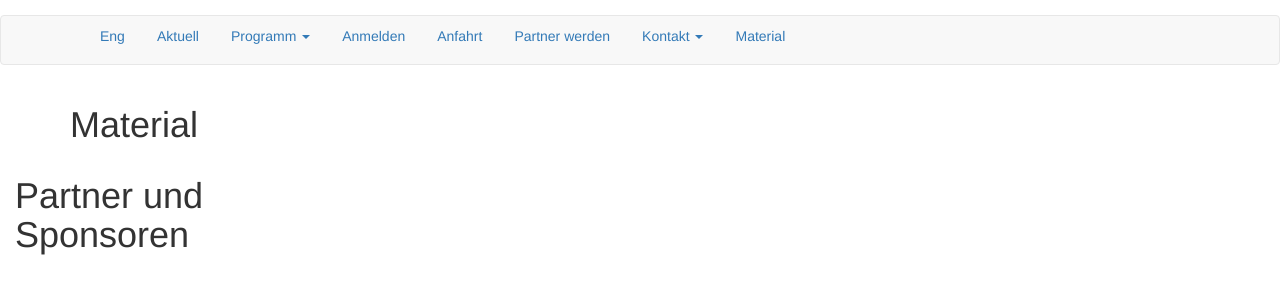
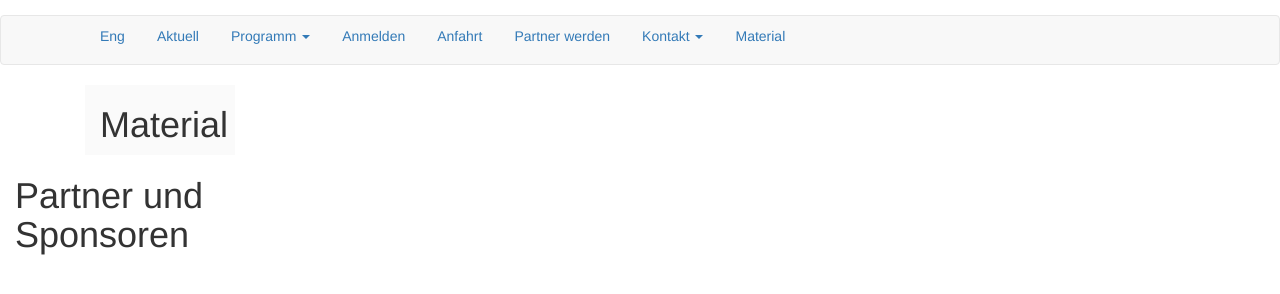
Before and after one commit to susedev/test, a Jekyll site: the page built from material.html, in a window 1280 px wide. Shown: the part 152-446 px from the top of the page. Built offline with Jekyll 4.4.1, drawn with Linux system fonts in a browser that asks for light colours; nearby versions of some CDN libraries.

Commit message:
Update page.html

```diff
--- a/_layouts/page.html
+++ b/_layouts/page.html
@@ -11,7 +11,9 @@ layout: base
 <div class="container">
   <div class="row">
     <div class="col-md-2">
-      <h1>{{ page.title }}</h1></div>
+       <div class="container" style="display: block; width: 150px; height: 100%; background-color: #FAFAFA; margin-left: 15px; box-sizing: border-box;">
+          <h1>{{ page.title }}</h1></div>
+        </div>
     </div>
     <div class="col-md-6">
       {{ content }}
```
